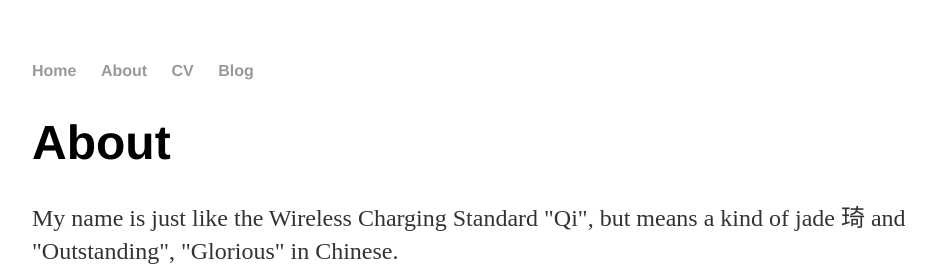
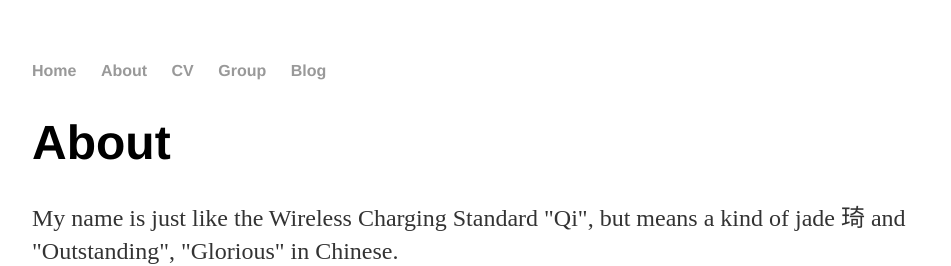
Before and after one commit to zqyq/zqyq.github.io, a Jekyll site: the page built from about/index.html, in a window 1280 px wide. Shown: the top 266 px of the page, without its empty margins (160-1111 px from the left). Built offline with Jekyll 4.4.1, drawn with Linux system fonts in a browser that asks for light colours.

Commit message:
Update default.html

```diff
--- a/_layouts/default.html
+++ b/_layouts/default.html
@@ -14,6 +14,7 @@
 <li><a href="/">Home</a></li>
 <li><a href="/about">About</a></li>
 <li><a href="/cv">CV</a></li>
+<li><a href="/cv">Group</a></li>
 <li><a href="/blog">Blog</a></li>
 </ul>
     </nav>
```
